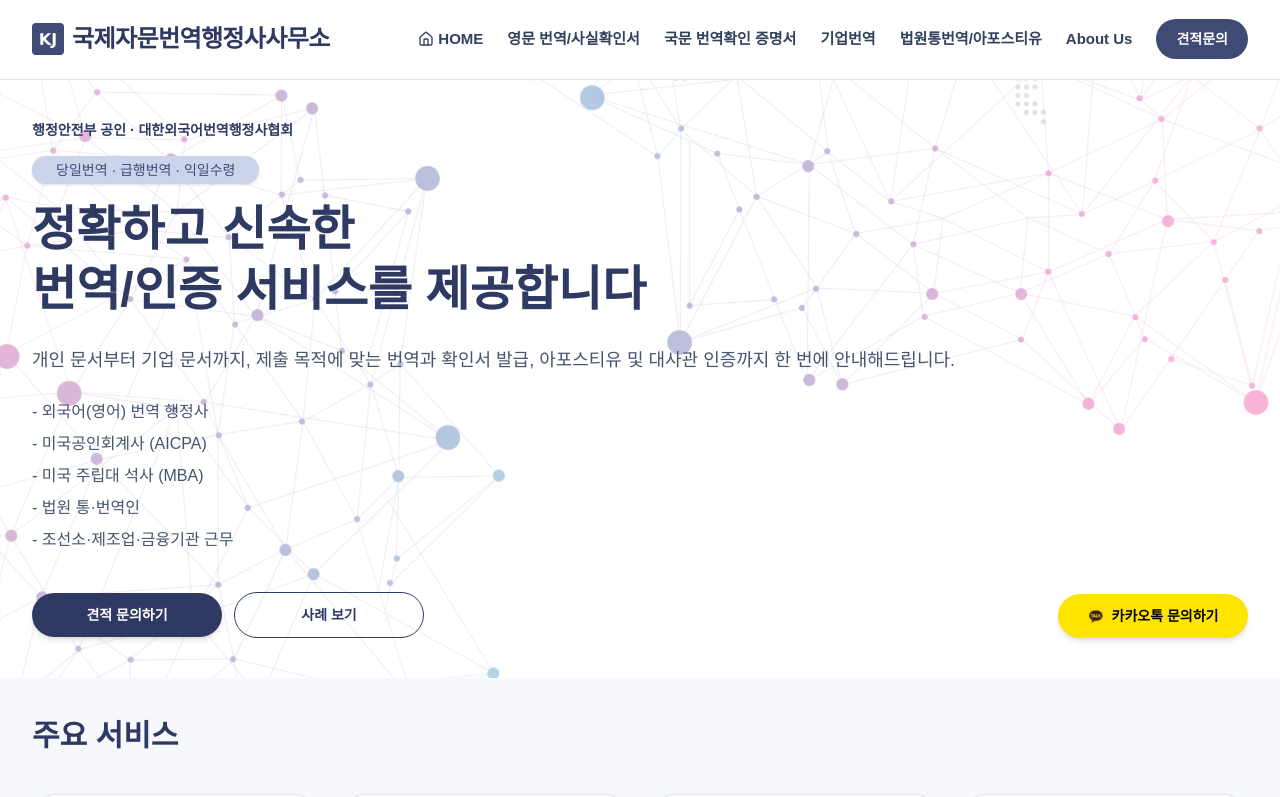
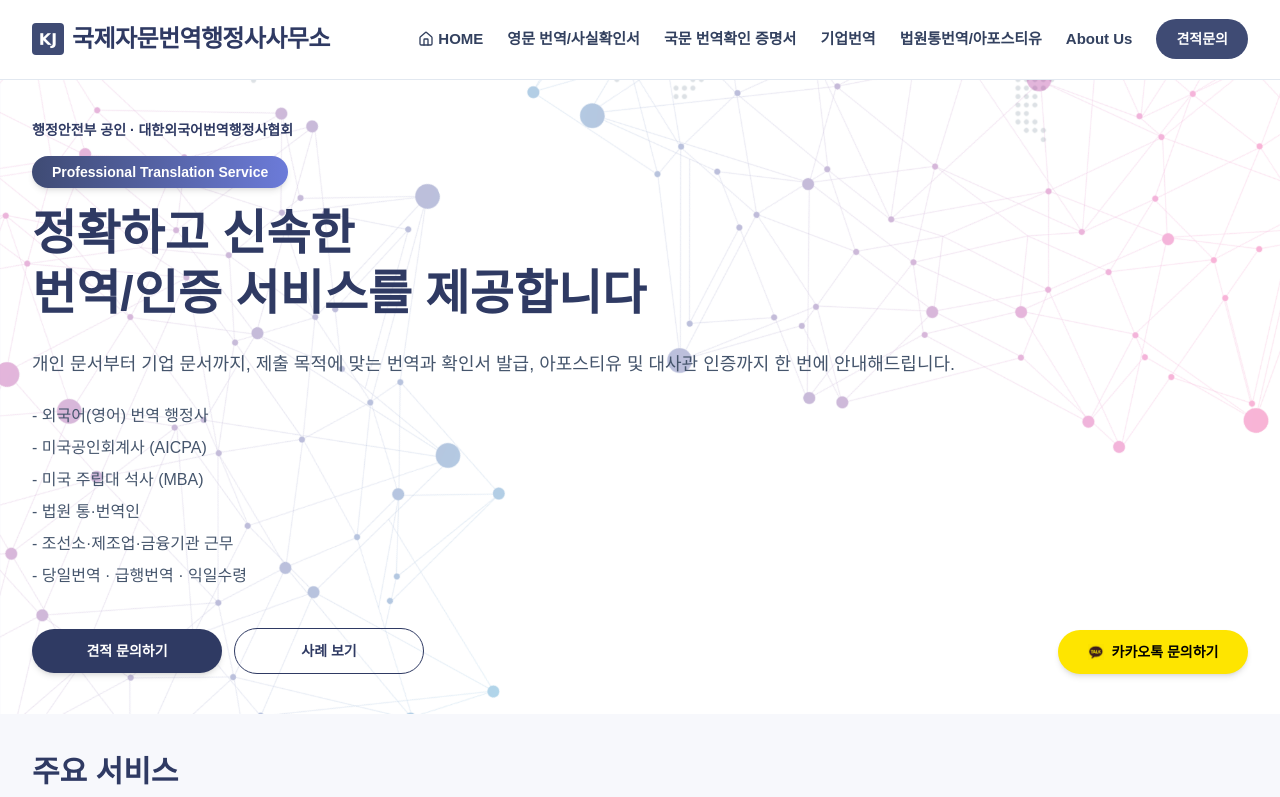
Before and after one commit to loveautumnsky1007-lab/jin-translation, a Next.js app: page / in a window 1280 px wide. Shown: the top 797 px of the page. Built offline with nearby package versions, Linux system fonts and the light colour scheme.

Commit message:
디자인개선

```diff
--- a/app/about-us/page.tsx
+++ b/app/about-us/page.tsx
@@ -11,9 +11,9 @@ export default function AboutUsPage() {
       <main>
         <section className="bg-[#eef1fb]">
           <div className="mx-auto max-w-7xl px-6 py-14 lg:px-8">
-            <p className="mb-4 inline-block rounded-full bg-[#ccd4eb] px-6 py-1 text-sm font-medium text-[#3f4b74] shadow-sm">
-              Professional Translation & Certification
-            </p>
+             <p className="mb-4 inline-block rounded-full bg-gradient-to-r from-[#3f4b74] to-[#6c7bd9] px-5 py-1.5 text-sm font-semibold text-white shadow-md backdrop-blur transition hover:shadow-lg">
+  Professional Translation Service
+</p>
 
             <div className="flex items-center gap-3">
               <Image
--- a/app/apply/page.tsx
+++ b/app/apply/page.tsx
@@ -168,9 +168,9 @@ export default function ApplyPage() {
         <main>
           <section className="bg-[#eef1fb]">
             <div className="mx-auto max-w-4xl px-6 py-14 lg:px-8">
-              <p className="mb-4 inline-block rounded-full bg-white px-4 py-1 text-sm font-medium text-[#3f4b74] shadow-sm">
-                고객센터
-              </p>
+          <p className="mb-4 inline-block rounded-full bg-gradient-to-r from-[#3f4b74] to-[#6c7bd9] px-5 py-1.5 text-sm font-semibold text-white shadow-md backdrop-blur transition hover:shadow-lg">
+  Professional Translation Service
+</p>
 
               <h1 className="text-3xl font-bold leading-tight text-[#2f3a63] sm:text-4xl lg:text-5xl">
                 번역 / 인증 견적문의
--- a/app/page.tsx
+++ b/app/page.tsx
@@ -28,9 +28,9 @@ export default function Home() {
                   행정안전부 공인 · 대한외국어번역행정사협회
                 </span>
               </div>
-              <p className="mb-4 inline-block rounded-full bg-[#ccd4eb] px-6 py-1 text-sm font-medium text-[#3f4b74] shadow-sm">
-                당일번역 · 급행번역 · 익일수령
-              </p>
+               <p className="mb-4 inline-block rounded-full bg-gradient-to-r from-[#3f4b74] to-[#6c7bd9] px-5 py-1.5 text-sm font-semibold text-white shadow-md backdrop-blur transition hover:shadow-lg">
+  Professional Translation Service
+</p>
               <h1 className="text-3xl font-bold leading-tight text-[#2f3a63] sm:text-4xl lg:text-5xl">
 
                 정확하고 신속한
@@ -48,6 +48,7 @@ export default function Home() {
                 <p>-  미국 주립대 석사 (MBA)</p>
                 <p>-  법원 통·번역인</p>
                 <p>-  조선소·제조업·금융기관 근무</p>
+                <p>-  당일번역 · 급행번역 · 익일수령</p>
               </div>
               <div className="mt-10 flex flex-col gap-6 lg:flex-row lg:items-end lg:justify-between">
                 <div className="flex flex-col gap-3 sm:flex-row sm:flex-wrap sm:items-center">
--- a/components/Header.tsx
+++ b/components/Header.tsx
@@ -263,7 +263,7 @@ export default function Header() {
                   className="block bg-[#3f4b74] px-4 py-3 text-sm font-bold text-white"
                   onClick={() => setMobileOpen(false)}
                 >
-                  신청폼
+                  견적 문의하기
                 </Link>
               </div>
 
```
